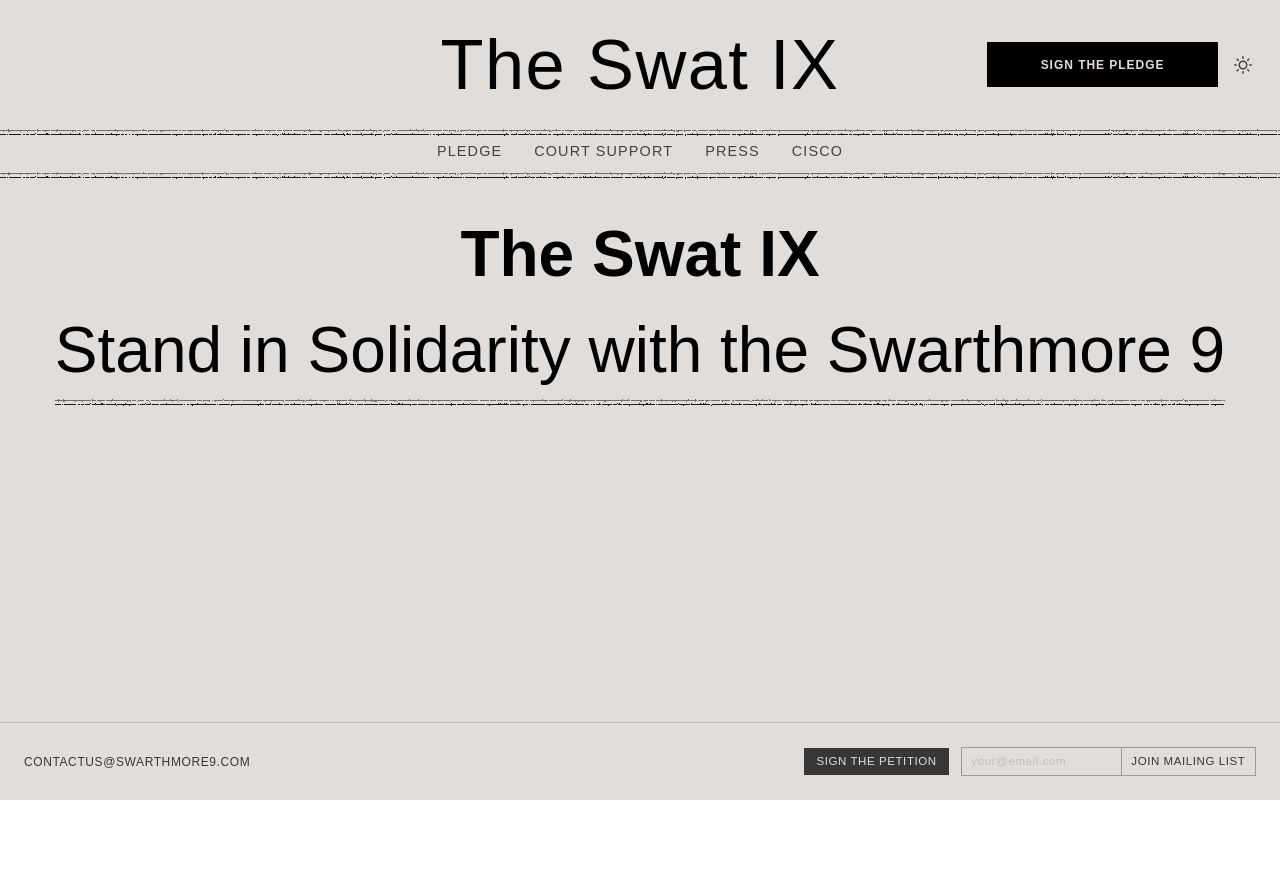
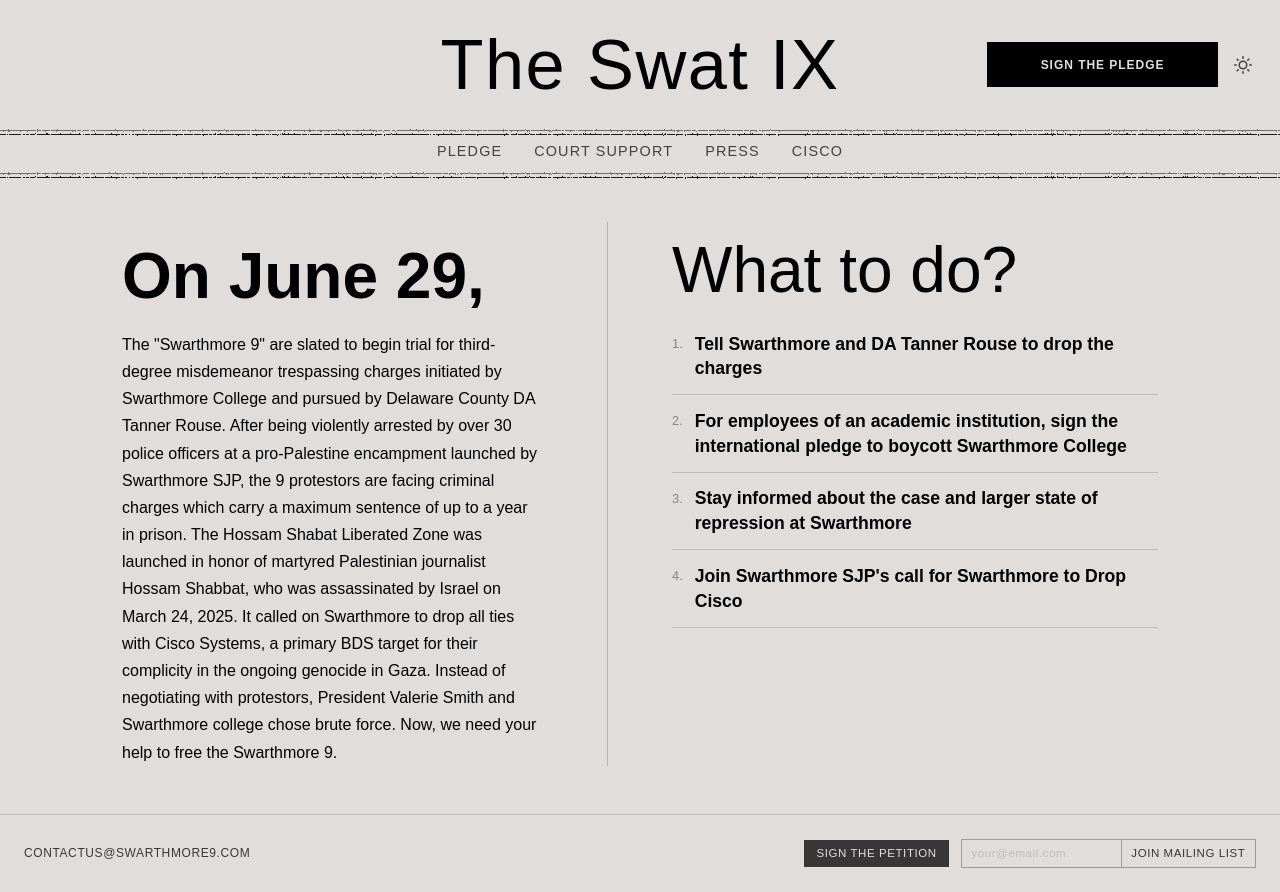
Before and after one commit to ahmad-fayyaz/swat9, a React (Vite) app: page / in a window 1280 px wide. Before the commit the page ends 800 px from the top, so only its background shows below. Built offline with nearby package versions, Linux system fonts and the light colour scheme; a web font is replaced by a local one.

Commit message:
feat: enhance Home component layout and add action links for user engagement

```diff
--- a/src/index.css
+++ b/src/index.css
@@ -728,6 +728,94 @@
   font-weight: 400;
 }
 
+.home-split {
+  display: grid;
+  grid-template-columns: 1fr 1fr;
+  gap: 3rem 4rem;
+  max-width: 1100px;
+  margin: 3rem auto;
+  padding: 0 2rem;
+
+  @media (max-width: 768px) {
+    grid-template-columns: 1fr;
+    gap: 2rem;
+    margin: 2rem auto;
+    padding: 0 1rem;
+  }
+}
+
+.home-lede {
+  font-family: "newshound", sans-serif;
+  font-size: 1rem;
+  line-height: 1.7;
+  color: var(--fg);
+  border-right: 1px solid color-mix(in srgb, var(--fg) 20%, transparent);
+  padding-right: 4rem;
+
+  p { margin: 0; }
+
+  @media (max-width: 768px) {
+    border-right: none;
+    padding-right: 0;
+    border-bottom: 1px solid color-mix(in srgb, var(--fg) 20%, transparent);
+    padding-bottom: 2rem;
+  }
+}
+
+.home-lede-heading {
+  text-align: left;
+}
+
+.home-lede-rule {
+  margin-bottom: 1rem;
+}
+
+.home-actions-heading {
+  font-family: "newshound-headline", sans-serif;
+  font-weight: 200;
+  font-size: 2rem;
+  margin: 0 0 1.25rem;
+  color: var(--fg);
+}
+
+.home-action-list {
+  list-style: none;
+  padding: 0;
+  margin: 0;
+  counter-reset: action-counter;
+}
+
+.home-action-item {
+  counter-increment: action-counter;
+  border-bottom: 1px solid color-mix(in srgb, var(--fg) 15%, transparent);
+  padding: 0.85rem 0;
+  display: flex;
+  gap: 0.75rem;
+
+  &::before {
+    content: counter(action-counter) ".";
+    font-family: "newshound", sans-serif;
+    font-size: 0.8rem;
+    opacity: 0.4;
+    padding-top: 0.15rem;
+    flex-shrink: 0;
+  }
+}
+
+.home-action-link {
+  font-family: "newshound", sans-serif;
+  font-size: 1.1rem;
+  font-weight: 700;
+  color: var(--fg);
+  text-decoration: none;
+  line-height: 1.4;
+
+  &:hover {
+    text-decoration: underline;
+    text-underline-offset: 3px;
+  }
+}
+
 .signatures {
   padding-bottom: 4rem;
 
--- a/src/pages/Home.jsx
+++ b/src/pages/Home.jsx
@@ -1,14 +1,43 @@
+import { Link } from 'react-router-dom'
 import Layout from '../Layout'
+
+const ACTIONS = [
+  {
+    text: 'Tell Swarthmore and DA Tanner Rouse to drop the charges',
+    to: '/court-support',
+  },
+  {
+    text: 'For employees of an academic institution, sign the international pledge to boycott Swarthmore College',
+    to: '/pledge',
+  },
+  {
+    text: 'Stay informed about the case and larger state of repression at Swarthmore',
+    to: '/press',
+  },
+  {
+    text: "Join Swarthmore SJP's call for Swarthmore to Drop Cisco",
+    to: '/cisco',
+  },
+]
 
 export default function Home({ dark, setDark }) {
   return (
     <Layout dark={dark} setDark={setDark}>
-      <div className="masthead-wrap">
-        <h1 className="masthead">
-          The Swat IX
-          <span className="masthead-sub">Stand in Solidarity with the Swarthmore 9</span>
-        </h1>
-        <div className="masthead-rule" />
+      <div className="home-split">
+        <div className="home-lede">
+          <h1 className="masthead home-lede-heading">On June 29,</h1>
+          <p>The "Swarthmore 9" are slated to begin trial for third-degree misdemeanor trespassing charges initiated by Swarthmore College and pursued by Delaware County DA Tanner Rouse. After being violently arrested by over 30 police officers at a pro-Palestine encampment launched by Swarthmore SJP, the 9 protestors are facing criminal charges which carry a maximum sentence of up to a year in prison. The Hossam Shabat Liberated Zone was launched in honor of martyred Palestinian journalist Hossam Shabbat, who was assassinated by Israel on March 24, 2025. It called on Swarthmore to drop all ties with Cisco Systems, a primary BDS target for their complicity in the ongoing genocide in Gaza. Instead of negotiating with protestors, President Valerie Smith and Swarthmore college chose brute force. Now, we need your help to free the Swarthmore 9.</p>
+        </div>
+        <div className="home-actions">
+          <h2 className="masthead home-lede-heading"><span className="masthead-sub">What to do?</span></h2>
+          <ol className="home-action-list">
+            {ACTIONS.map(({ text, to }) => (
+              <li key={to} className="home-action-item">
+                <Link to={to} className="home-action-link">{text}</Link>
+              </li>
+            ))}
+          </ol>
+        </div>
       </div>
     </Layout>
   )
```
